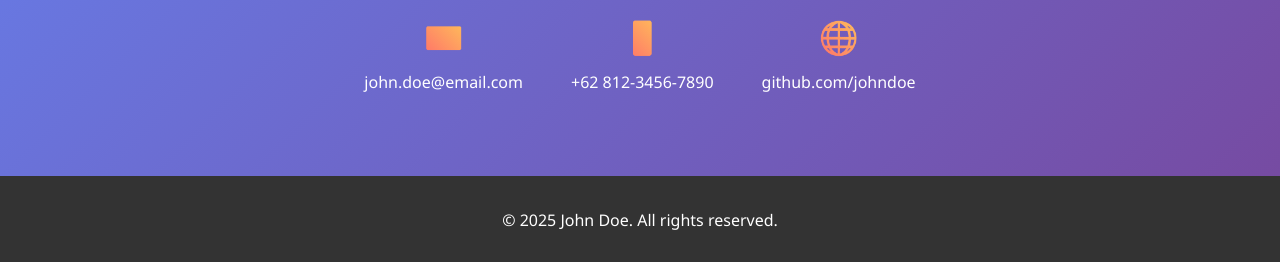
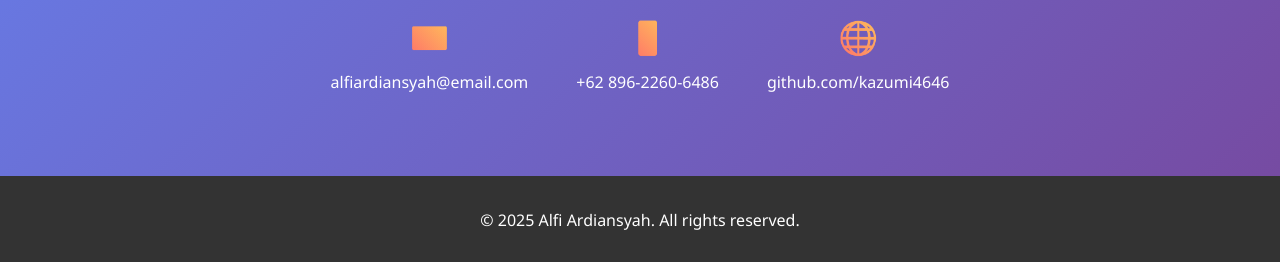
Before and after one commit to kazumi4646/MY-PORTOFOLIO, a plain HTML site: page index.html in a window 1280 px wide. Shown: the part 2312-2574 px from the top of the page. Drawn offline with Linux system fonts and the light colour scheme.

Commit message:
Update index.html

```diff
--- a/index.html
+++ b/index.html
@@ -606,15 +606,15 @@
             <div class="contact-info">
                 <div class="contact-item">
                     <div class="contact-icon">📧</div>
-                    <span>john.doe@email.com</span>
+                    <span>alfiardiansyah@email.com</span>
                 </div>
                 <div class="contact-item">
                     <div class="contact-icon">📱</div>
-                    <span>+62 812-3456-7890</span>
+                    <span>+62 896-2260-6486</span>
                 </div>
                 <div class="contact-item">
                     <div class="contact-icon">🌐</div>
-                    <span>github.com/johndoe</span>
+                    <span>github.com/kazumi4646</span>
                 </div>
             </div>
         </div>
@@ -622,7 +622,7 @@
 
     <footer>
         <div class="container">
-            <p>&copy; 2025 John Doe. All rights reserved.</p>
+            <p>&copy; 2025 Alfi Ardiansyah. All rights reserved.</p>
         </div>
     </footer>
 
```
